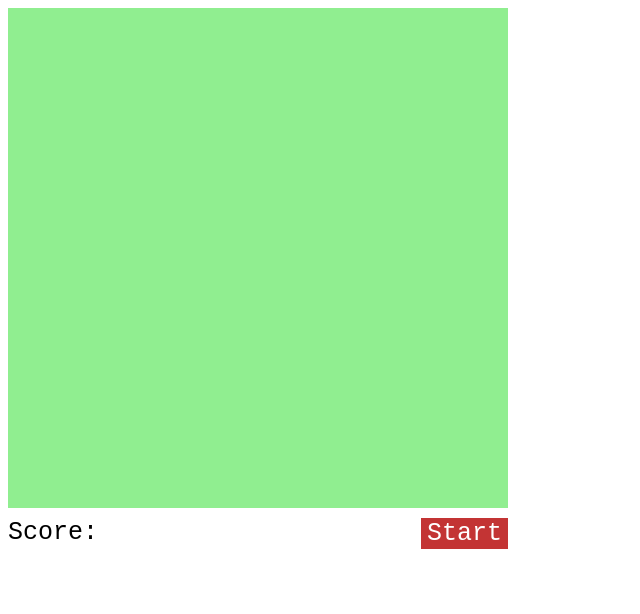
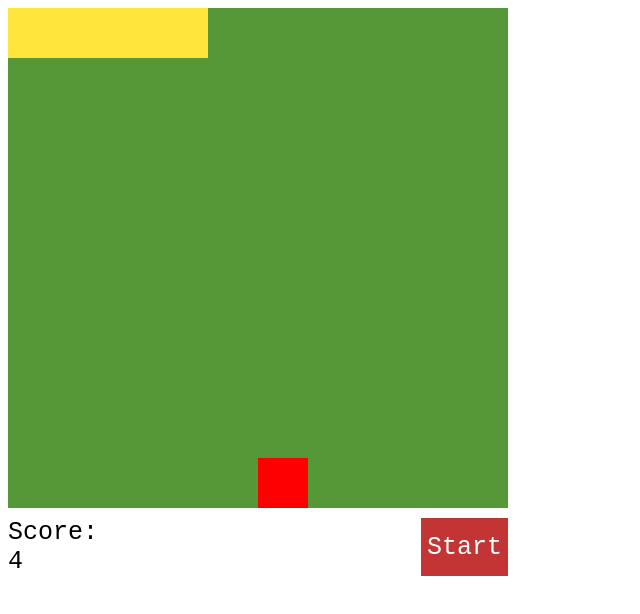
Before and after one commit to Manunyville/snake, a plain HTML site: page Juego Snake/index.html in a window 1280 px wide. Both pictures are taken after a click on the button "Start". Shown: the whole page, without its empty margins (0-640 px from the left). Drawn offline with Linux system fonts and the light colour scheme.

Commit message:
probkema solved en js

```diff
--- a/Juego Snake/estilos.css
+++ b/Juego Snake/estilos.css
@@ -32,11 +32,11 @@
     aspect-ratio: 1;
 }
 .emptySquare{
-    background-color: lightgreen;
+    background-color: rgb(86, 152, 55);
 }
 .snakeSquare {
-    background-color: rgba(214, 214, 87, 0.894);
+    background-color: rgb(255, 229, 60);
 }
 .foodSquare {
-    background-color: rgb(195, 52, 52);
+    background-color: rgb(255, 0, 0);
 }
--- a/Juego Snake/snake.js
+++ b/Juego Snake/snake.js
@@ -6,7 +6,7 @@ const gameOverSign = document.getElementById("gameOver");
 
 // Ajustes del juego
 
-const boardSize =10;
+const boardSize = 10;
 const gameSpeed = 100;
 const squareTypes = {
     emptySquare: 0,
@@ -30,18 +30,71 @@ let boardSquares;
 let emptySquares;
 let moveInterval;
 
+const drawSnake = () => {
+    snake.forEach( square => drawSquare(square, 'snakeSquare'));
+}
+
+// Rellana cada cuadrado del tablero
+// @params
+// Square: posicion del cuadrado
+// type: tipo de cuadrado (empty, snake, food)
+
+const drawSquare = (square, type) => {
+    const [row, column] = square.split('');
+    boardSquares[row][column] = squareTypes[type];
+    const squareElement = document.getElementById(square);
+    squareElement.setAttribute('class', `square ${type}`)
+    if (type === 'emptySquare') {
+        emptySquares.push(square);
+    } else {
+        if (emptySquares.indexOf(square) !== -1) {
+            emptySquares.splice(emptySquares.indexOf(square), 1);
+        }
+    }
+}
+
+const setDirection = newDirection => {
+    direction = newDirection;
+}
+
+const directionEvent = key => {
+    switch (key.code) {
+        case 'ArrowUp': direction != 'ArrowDown' && setDirection(key.code)
+            break;
+        case 'ArrowDown': direction != 'ArrowUp' && setDirection(key.code)
+            break;
+        case 'ArrowLeft': direction != 'ArrowRight' && setDirection (key.code)
+            break;
+        case 'ArrowRight': direction = 'ArrowLeft' && setDirection (key.code)
+        break
+    }
+}
+
+
+const createRandomFood = () => {
+    const randomEmptySquare = emptySquares[Math.floor(Math.random() * emptySquares.length)];
+    drawSquare(randomEmptySquare, 'foodSquare');
+}
+
+const updateScore = () => {
+    scoreBoard.innerText = score;
+}
+
 const createBoard = () => {
     boardSquares.forEach( (row, rowIndex) => {
-        row.forEach( (column, columnIndex) => {
-            const squareValue = `${rowIndex} ${columnIndex}`;
-            const squareElement = document.createElement("div");
-           squareElement.setAttribute("class", "square emptySquare");
-           squareElement.setAttribute("id", squareValue);
-           board.appendChild(squareElement);
-           emptySquares.push(squareValue);
+        row.forEach( (column, columnndex) => {
+            const squareValue = `${rowIndex}${columnndex}`;
+            const squareElement = document.createElement('div');
+            squareElement.setAttribute('class', 'square emptySquare');
+            squareElement.setAttribute('id', squareValue);
+            board.appendChild(squareElement);
+            emptySquares.push(squareValue);
         })
     })
 }
+
+
+
 const setGame = () => {
     snake = ['00', '01', '02', '03'];
     score = snake.length;
@@ -54,5 +107,12 @@ const setGame = () => {
 
 const startGame = () => {
     setGame();
+    gameOverSign.style.display = 'none';
+    startButton.disabled = true;
+    drawSnake();
+    updateScore();
+    createRandomFood();
+    document.addEventListener('keydown', directionEvent);
 }
-startButton.addEventListener("click",startGame);
+
+startButton.addEventListener('click', startGame);
```
